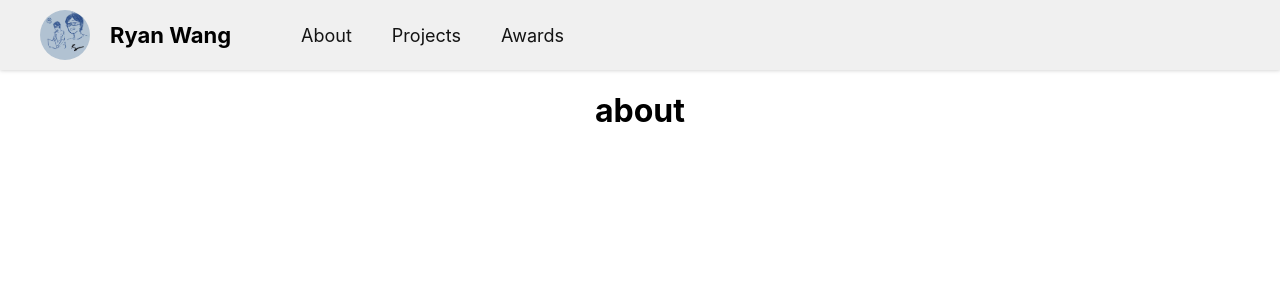
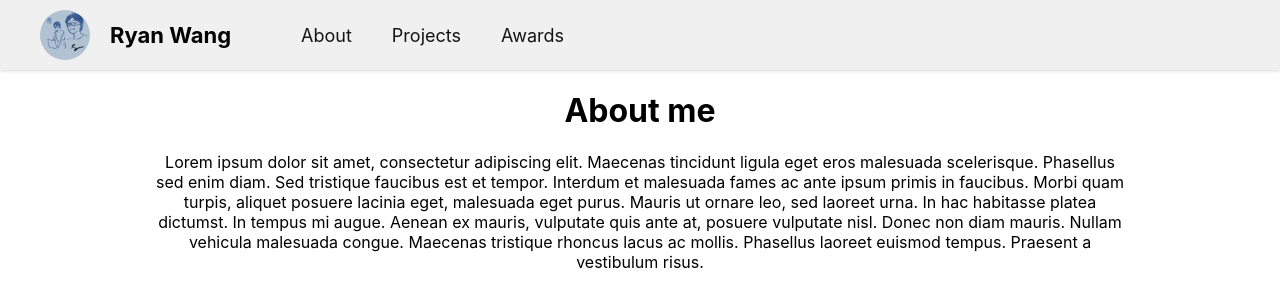
Before and after one commit to Thyroidr/thyroidr.github.io, a React (Create React App) app: page / in a window 1280 px wide. Shown: the top 306 px of the page. Built offline with nearby package versions, Linux system fonts and the light colour scheme.

Commit message:
Updated page icon and title

```diff
--- a/src/App.js
+++ b/src/App.js
@@ -16,6 +16,7 @@ class App extends React.Component {
   }
 
   render() {
+    document.title = "Ryan Wang";
     return (
       <div className="App">
         <BrowserRouter>
--- a/src/main/about.js
+++ b/src/main/about.js
@@ -1,4 +1,5 @@
 import React from 'react';
+import './about.scss';
 
 class About extends React.Component {
     constructor(props) {
@@ -7,7 +8,10 @@ class About extends React.Component {
 
     render() {
         return (
-            <h1>about</h1>
+            <div className='main-page'>
+              <h1 className='title'>About me</h1>
+              <p classname='content'>Lorem ipsum dolor sit amet, consectetur adipiscing elit. Maecenas tincidunt ligula eget eros malesuada scelerisque. Phasellus sed enim diam. Sed tristique faucibus est et tempor. Interdum et malesuada fames ac ante ipsum primis in faucibus. Morbi quam turpis, aliquet posuere lacinia eget, malesuada eget purus. Mauris ut ornare leo, sed laoreet urna. In hac habitasse platea dictumst. In tempus mi augue. Aenean ex mauris, vulputate quis ante at, posuere vulputate nisl. Donec non diam mauris. Nullam vehicula malesuada congue. Maecenas tristique rhoncus lacus ac mollis. Phasellus laoreet euismod tempus. Praesent a vestibulum risus.</p>
+            </div>
         );
     }
 }
--- /dev/null
+++ b/src/main/about.scss
@@ -0,0 +1,12 @@
+@import '../variables';
+
+.main-page {
+    margin: 20px 150px 0px 150px;
+
+    .title {
+
+    }
+    .content {
+        color: rgb(100, 100, 100);
+    }
+}
```
Also changed, not shown: 1 other file (tests, documents, lock files or other folders).
